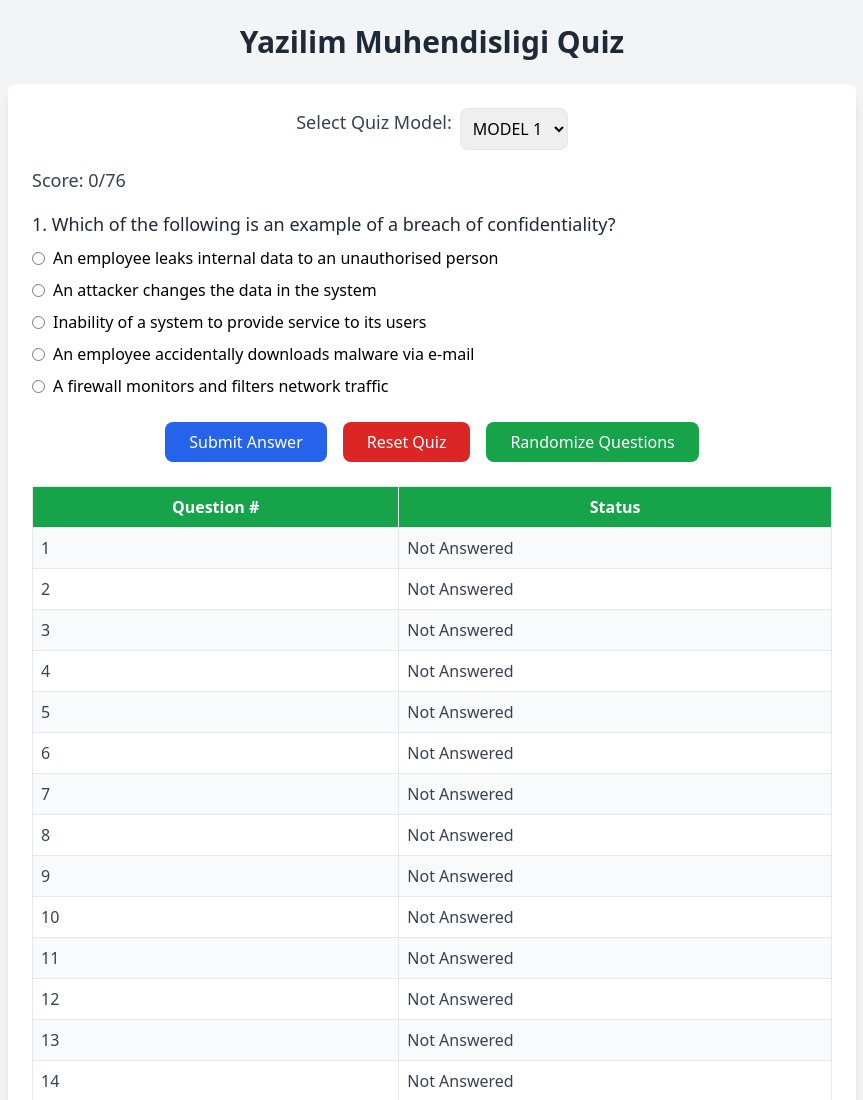
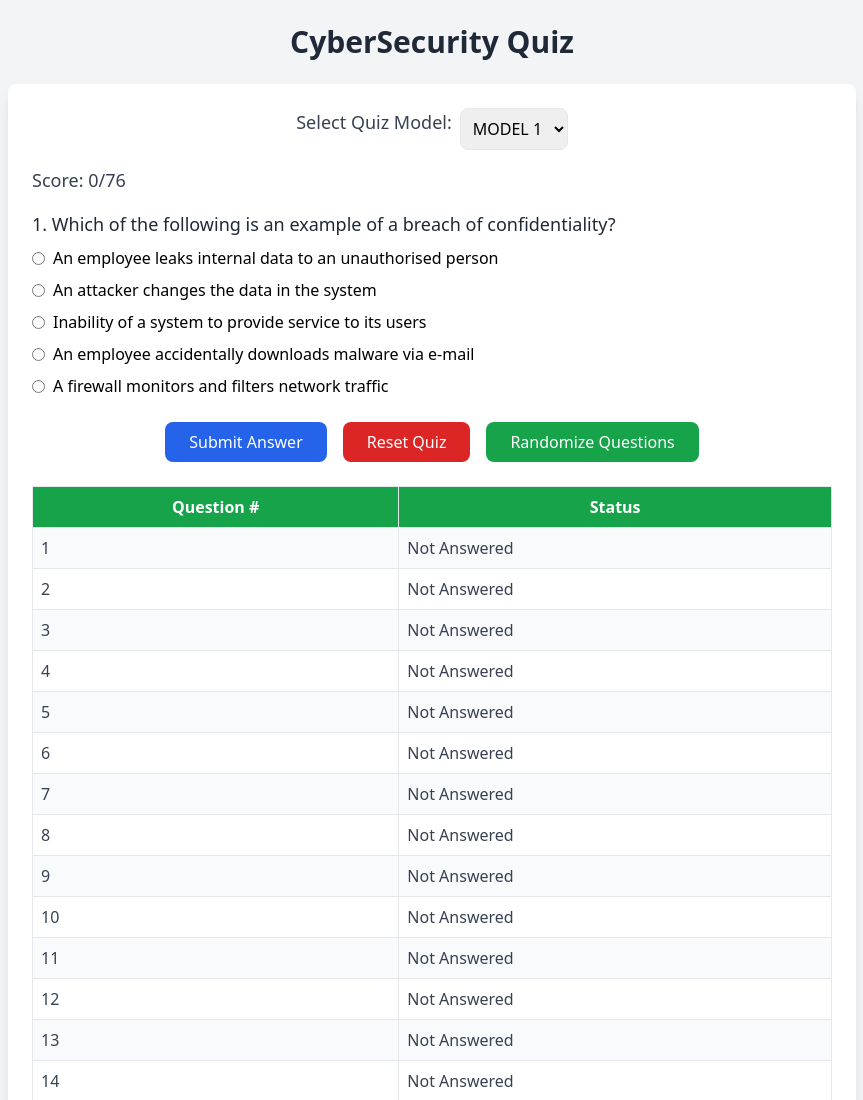
Before and after one commit to theanywayguy/cyber, a plain HTML site: page index.html in a window 1280 px wide. Shown: the top 1100 px of the page, without its empty margins (208-1071 px from the left). Drawn offline with nearby package versions, Linux system fonts and the light colour scheme.

Commit message:
Update quiz title to "CyberSecurity Quiz"

```diff
--- a/index.html
+++ b/index.html
@@ -39,7 +39,7 @@
   <body class="bg-gray-100 font-sans">
     <div class="max-w-4xl mx-auto p-6">
       <h1 class="text-3xl font-bold text-center text-gray-800 mb-6">
-        Yazilim Muhendisligi Quiz
+        CyberSecurity Quiz
       </h1>
       <div class="bg-white p-6 rounded-lg shadow-lg">
         <div class="flex justify-center mb-4">
```
